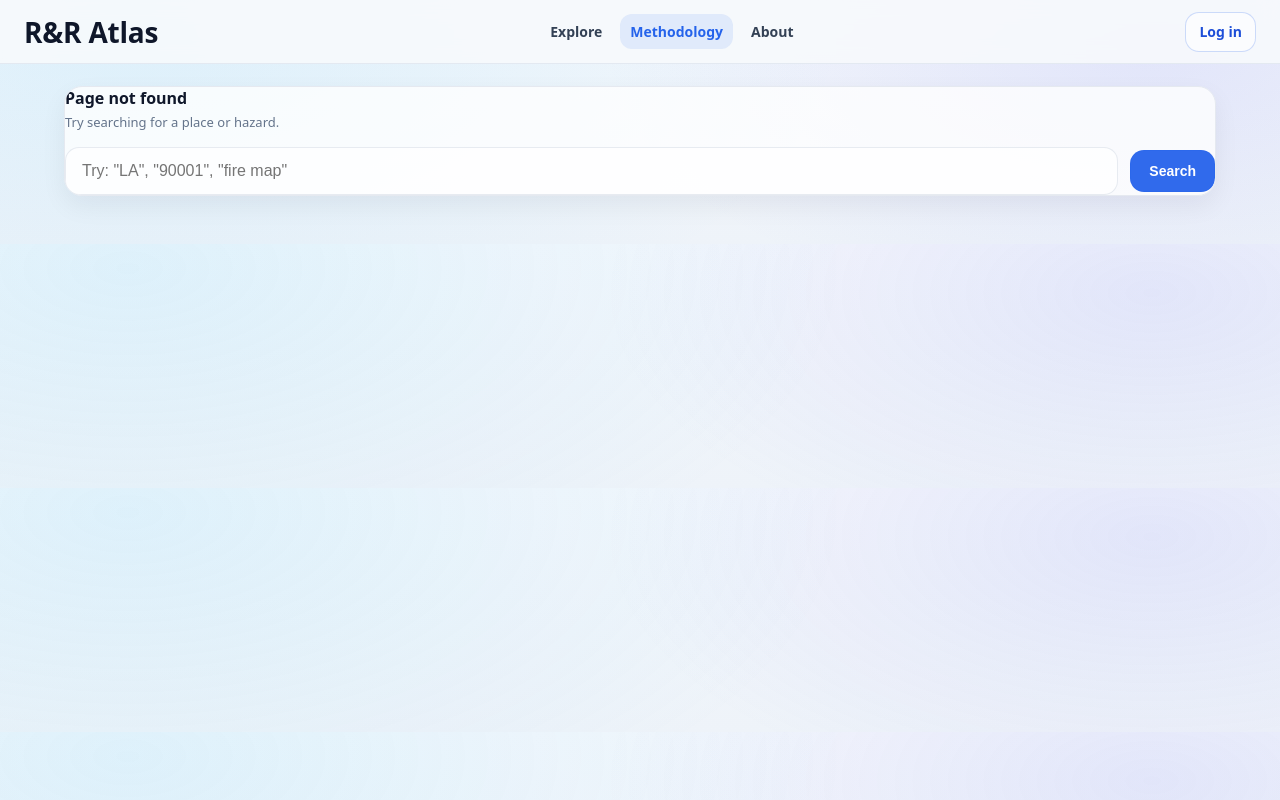
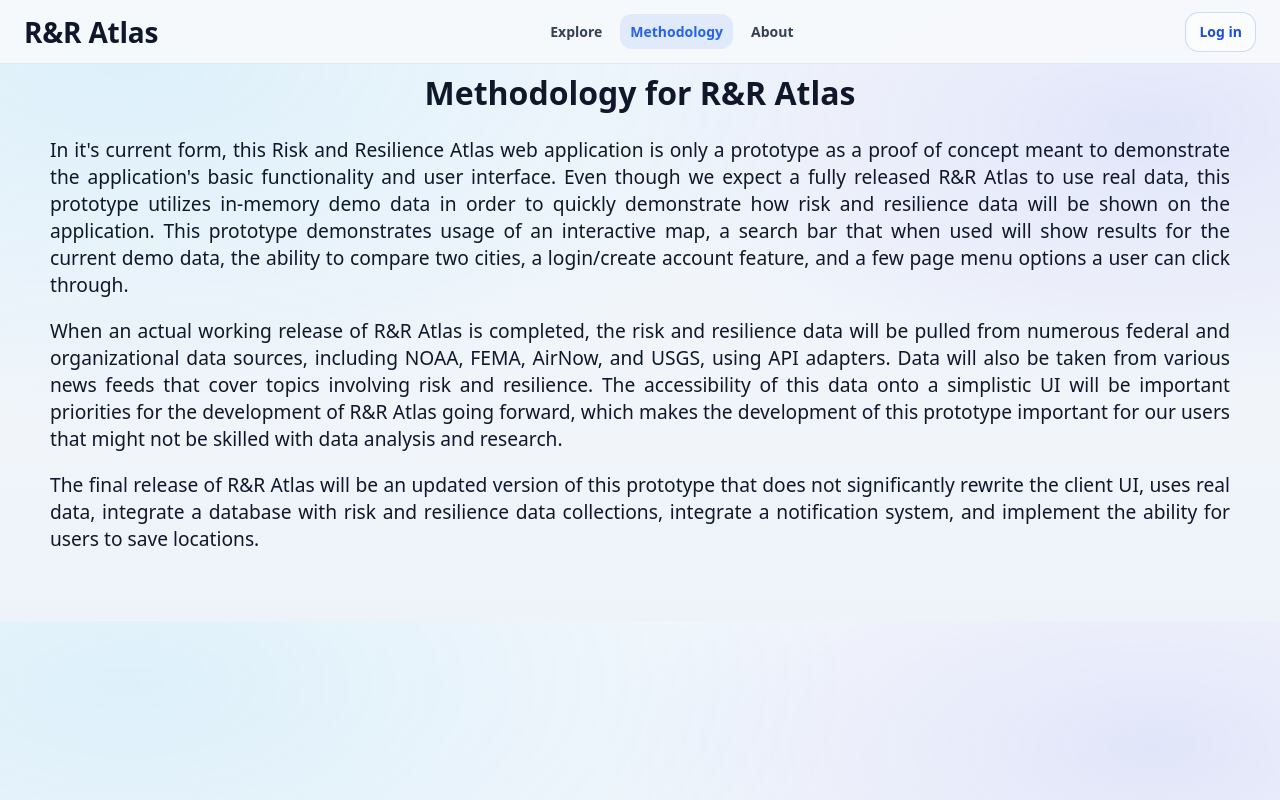
Before and after one commit to Christian-McGowan/rr-atlas, a React (Vite) app in the folder client/: page /methodology in a window 1280 px wide. Before the commit this address had no page. Built offline with nearby package versions, Linux system fonts and the light colour scheme.

Commit message:
Added methodology page with route in appRoutes

```diff
--- /dev/null
+++ b/client/src/app/pages/MethodologyPage.tsx
@@ -0,0 +1,35 @@
+import React from 'react';
+
+const MethodologyPage: React.FC = () => {
+    return (
+        <div style = {{ padding: "50px" }}>
+            <h1 style = {{ fontSize: "2rem", fontWeight: "bold", textAlign: "center" }}>
+                Methodology for R&amp;R Atlas
+            </h1>
+
+            <div className= 'methodology-description'>
+                <p style={{ fontSize: '1.2rem', fontWeight: 'normal', textAlign: "justify" }}>
+                    In it's current form, this Risk and Resilience Atlas web application is only a prototype as a proof of concept meant to demonstrate the
+                    application's basic functionality and user interface. Even though we expect a fully released R&amp;R Atlas to use real data, this
+                    prototype utilizes in-memory demo data in order to quickly demonstrate how risk and resilience data will be shown on the application.
+                    This prototype demonstrates usage of an interactive map, a search bar that when used will show results for the current demo data,
+                    the ability to compare two cities, a login/create account feature, and a few page menu options a user can click through.
+                </p>
+                <p style={{ fontSize: '1.2rem', fontWeight: 'normal', textAlign: "justify" }}>
+                    When an actual working release of R&amp;R Atlas is completed, the risk and resilience data will be pulled from numerous federal and
+                    organizational data sources, including NOAA, FEMA, AirNow, and USGS, using API adapters. Data will also be taken from various news feeds
+                    that cover topics involving risk and resilience. The accessibility of this data onto a simplistic UI will be important priorities
+                    for the development of R&amp;R Atlas going forward, which makes the development of this prototype important for our users that might
+                    not be skilled with data analysis and research.
+                </p>
+                <p style={{ fontSize: '1.2rem', fontWeight: 'normal', textAlign: "justify" }}>
+                    The final release of R&amp;R Atlas will be an updated version of this prototype that does not significantly rewrite the client UI,
+                    uses real data, integrate a database with risk and resilience data collections, integrate a notification system, and implement the
+                    ability for users to save locations.
+                </p>
+            </div>
+        </div>
+    );
+};
+
+export default MethodologyPage;
--- a/client/src/app/routes.tsx
+++ b/client/src/app/routes.tsx
@@ -3,11 +3,13 @@ import AreaPage from "./pages/AreaPage";
 import FireMapPage from "./pages/FireMapPage";
 import FireAreaPage from "./pages/FireAreaPage";
 import AccountPage from "./pages/AccountPage";
+import MethodologyPage from "./pages/MethodologyPage";
 
 export const appRoutes = [
   { path: "/", element: <HomePage /> },
   { path: "/account", element: <AccountPage /> },
   { path: "/us/:slug", element: <AreaPage /> },
   { path: "/fire", element: <FireMapPage /> },
-  { path: "/fire/:slug", element: <FireAreaPage /> }
+  { path: "/fire/:slug", element: <FireAreaPage /> },
+  { path: "/methodology", element: <MethodologyPage />}
 ];
```
